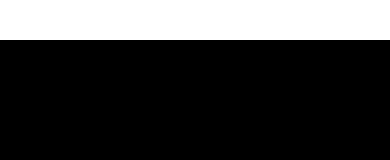
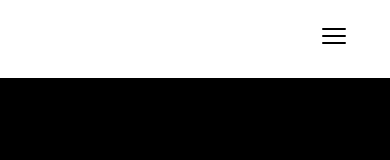
Before and after one commit to kenzilai/kenzilai.github.io, a Next.js app in the folder portfolio/: page / in a window 390 px wide. Shown: the top 160 px of the page. Built offline with nearby package versions, Linux system fonts and the light colour scheme.

Commit message:
🧹 chore: create hamburger menu

```diff
--- a/portfolio/src/components/(header)/Navbar.tsx
+++ b/portfolio/src/components/(header)/Navbar.tsx
@@ -3,7 +3,7 @@
 export function Navbar() {
     return (
         <nav className="container relative mx-auto py-5">
-            <div className="flex items-center justify-center">
+            <div className="flex justify-end sm:items-center sm:justify-center">
                 <div className="hidden space-x-10 sm:flex">
                     <Link className="hover:text-cyan-400" href="#about">
                         About
@@ -40,6 +40,26 @@
                         </svg>
                     </Link>
                 </div>
+
+                {/* Hamburger Menu */}
+                <div className="px-10 sm:hidden">
+                    <button>
+                        <svg
+                            xmlns="http://www.w3.org/2000/svg"
+                            fill="none"
+                            viewBox="0 0 24 24"
+                            strokeWidth={1.5}
+                            stroke="currentColor"
+                            className="h-8 w-8"
+                        >
+                            <path
+                                strokeLinecap="round"
+                                strokeLinejoin="round"
+                                d="M3.75 6.75h16.5M3.75 12h16.5m-16.5 5.25h16.5"
+                            />
+                        </svg>
+                    </button>
+                </div>
             </div>
         </nav>
     );
```
